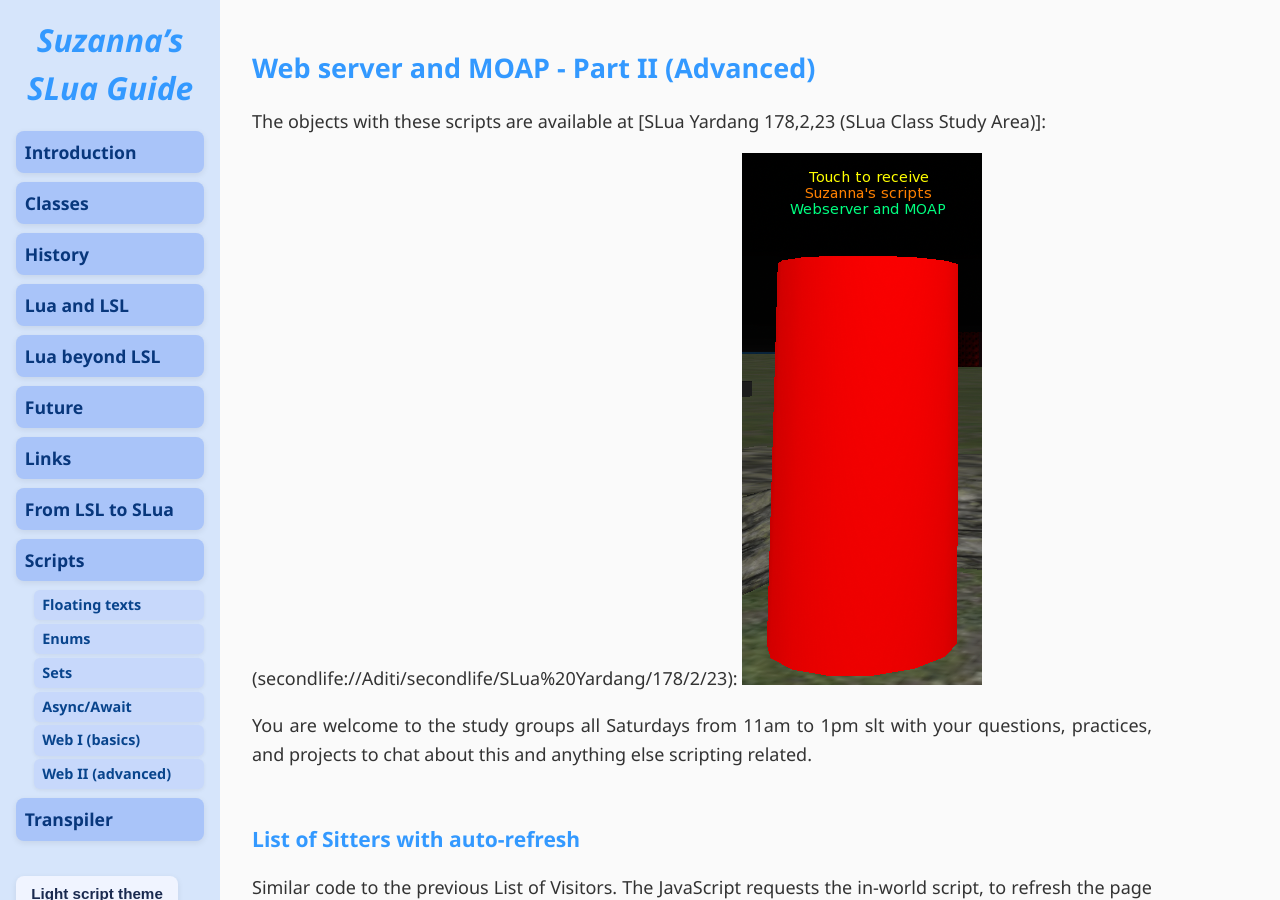
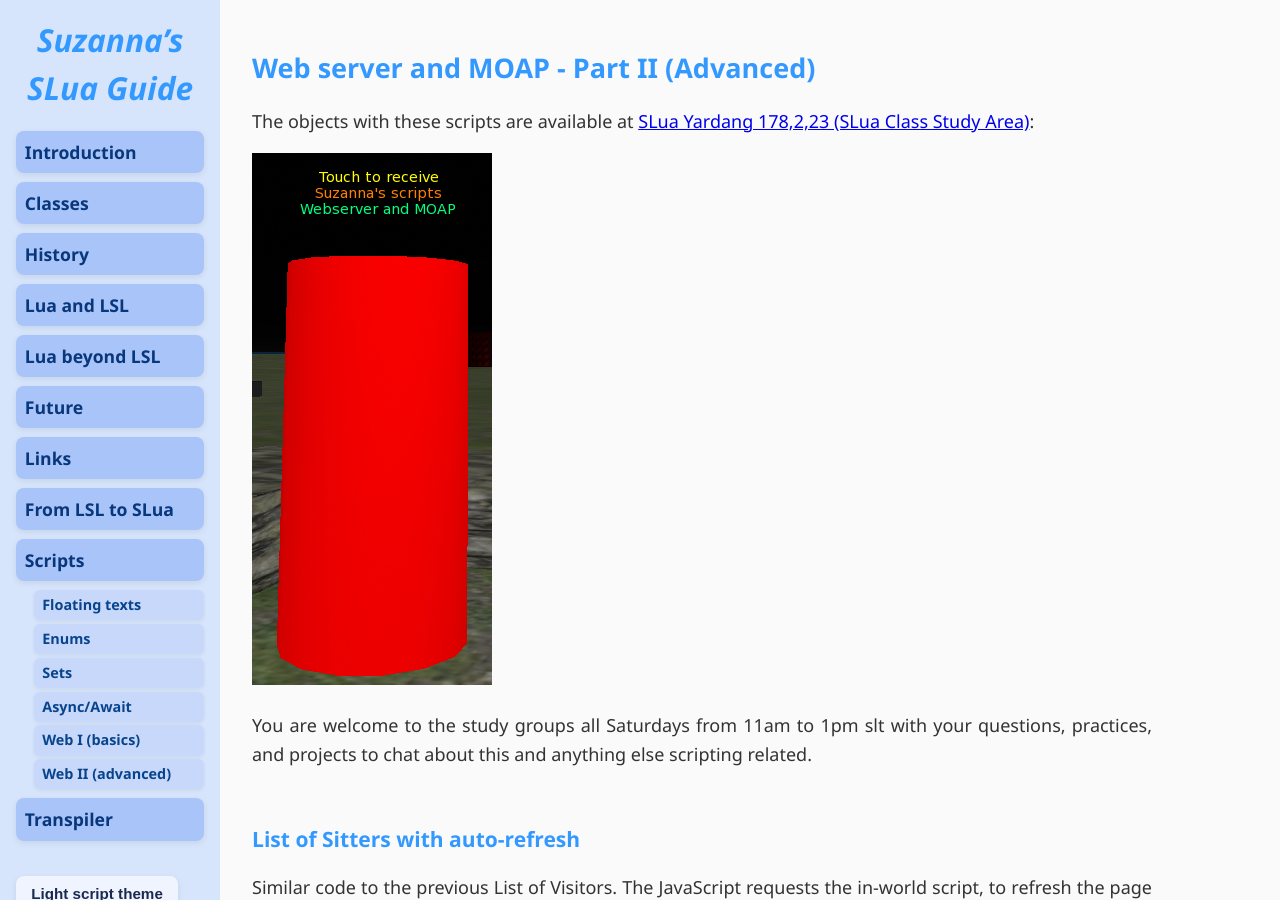
Before and after one commit to Suzanna-Linn/slua, a Jekyll site: the page built from docs/scripts-web2.md, in a window 1280 px wide and 900 px high. Built offline with Jekyll 4.4.1, drawn with Linux system fonts in a browser that asks for light colours; nearby versions of some CDN libraries; comment, search, counter and statistics services are not loaded.

Commit message:
Update scripts-web2.md

```diff
--- a/docs/scripts-web2.md
+++ b/docs/scripts-web2.md
@@ -6,9 +6,8 @@
 
 ## Web server and MOAP - Part II (Advanced)
 
-The objects with these scripts are available at [SLua Yardang 178,2,23 (SLua Class Study Area)]:
-
-(secondlife://Aditi/secondlife/SLua%20Yardang/178/2/23):
+The objects with these scripts are available at [SLua Yardang 178,2,23 (SLua Class Study Area)](secondlife://Aditi/secondlife/SLua%20Yardang/178/2/23):
+
 <img src="images/giver.png" alt="Web server and MOAP">
 
 You are welcome to the study groups all Saturdays from 11am to 1pm slt with your questions, practices, and projects to chat about this and anything else scripting related.
```
